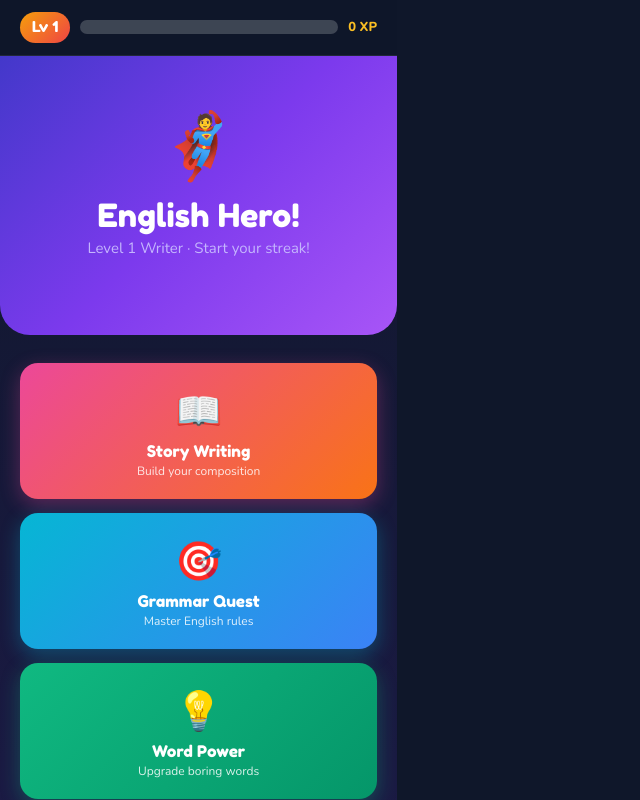
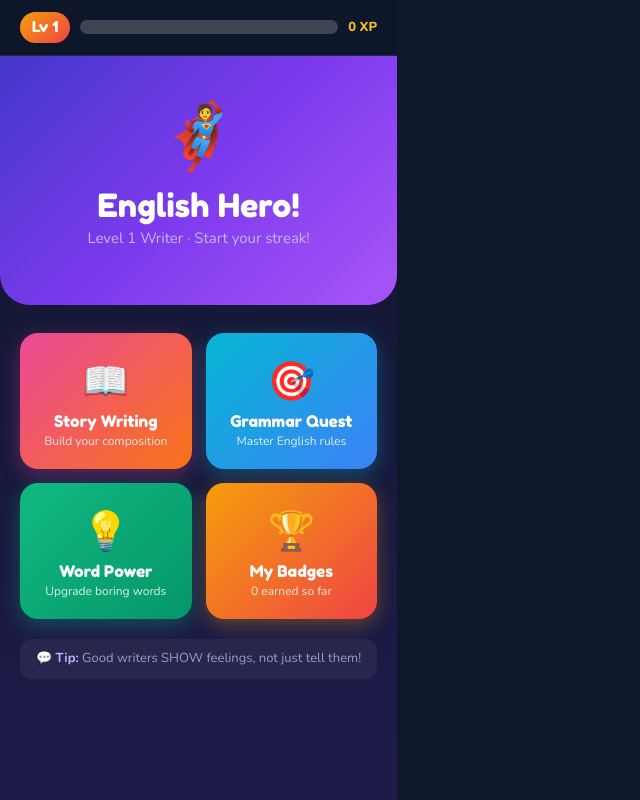
Before and after one commit to wondertreesg/english-hero, a React (Vite) app: page / in a window 1280 px wide. Shown: the top 800 px of the page, without its empty margins (0-640 px from the left). Built offline with nearby package versions, Linux system fonts and the light colour scheme.

Commit message:
fresh App.jsx

```diff
--- a/src/App.jsx
+++ b/src/App.jsx
@@ -81,7 +81,7 @@ function BadgeToast({ badge, onDone }) {
 function HomeScreen({ xp, badges, onNav, streak }) {
   return (
     <div style={{ paddingBottom: 30 }}>
-      <div style={{ background: "linear-gradient(135deg,#4338ca 0%,#7c3aed 50%,#a855f7 100%)", borderRadius: "0 0 30px 30px", padding: "40px 24px 60px", textAlign: "center", marginBottom: 28 }}>
+      <div style={{ background: "linear-gradient(135deg,#4338ca 0%,#7c3aed 50%,#a855f7 100%)", borderRadius: "0 0 30px 30px", padding: "30px 24px 40px", textAlign: "center", marginBottom: 28 }}>
         <div style={{ fontSize: 64, marginBottom: 6 }}>🦸</div>
         <h1 style={{ fontFamily: "'Fredoka One',cursive", color: "#fff", fontSize: 32, margin: "0 0 4px" }}>English Hero!</h1>
         <p style={{ color: "#c4b5fd", fontFamily: "'Nunito',sans-serif", fontSize: 15, margin: 0 }}>
@@ -93,7 +93,7 @@ function HomeScreen({ xp, badges, onNav, streak }) {
           ))}
         </div>
       </div>
-      <div style={{ padding: "0 20px", display: "grid", gridTemplateColumns: "repeat(auto-fit, minmax(200px, 1fr))", gap: 14 }}>
+      <div style={{ padding: "0 20px", display: "grid", gridTemplateColumns: "1fr 1fr", gap: 14 }}>
         {[
           { icon: "📖", label: "Story Writing", sub: "Build your composition", color: ["#ec4899","#f97316"], screen: "story" },
           { icon: "🎯", label: "Grammar Quest", sub: "Master English rules", color: ["#06b6d4","#3b82f6"], screen: "grammar" },
@@ -136,7 +136,7 @@ function StoryScreen({ onXP, onBack }) {
     setLoading(true);
     let parsed = null;
     try {
-      const res = await fetch("https://english-hero-api.wondertreesg.workers.dev", {
+      const res = await fetch("https://api.anthropic.com/v1/messages", {
         method: "POST",
         headers: { "Content-Type": "application/json" },
         body: JSON.stringify({
```
Also changed, not shown: 1 other file (tests, documents, lock files or other folders).
